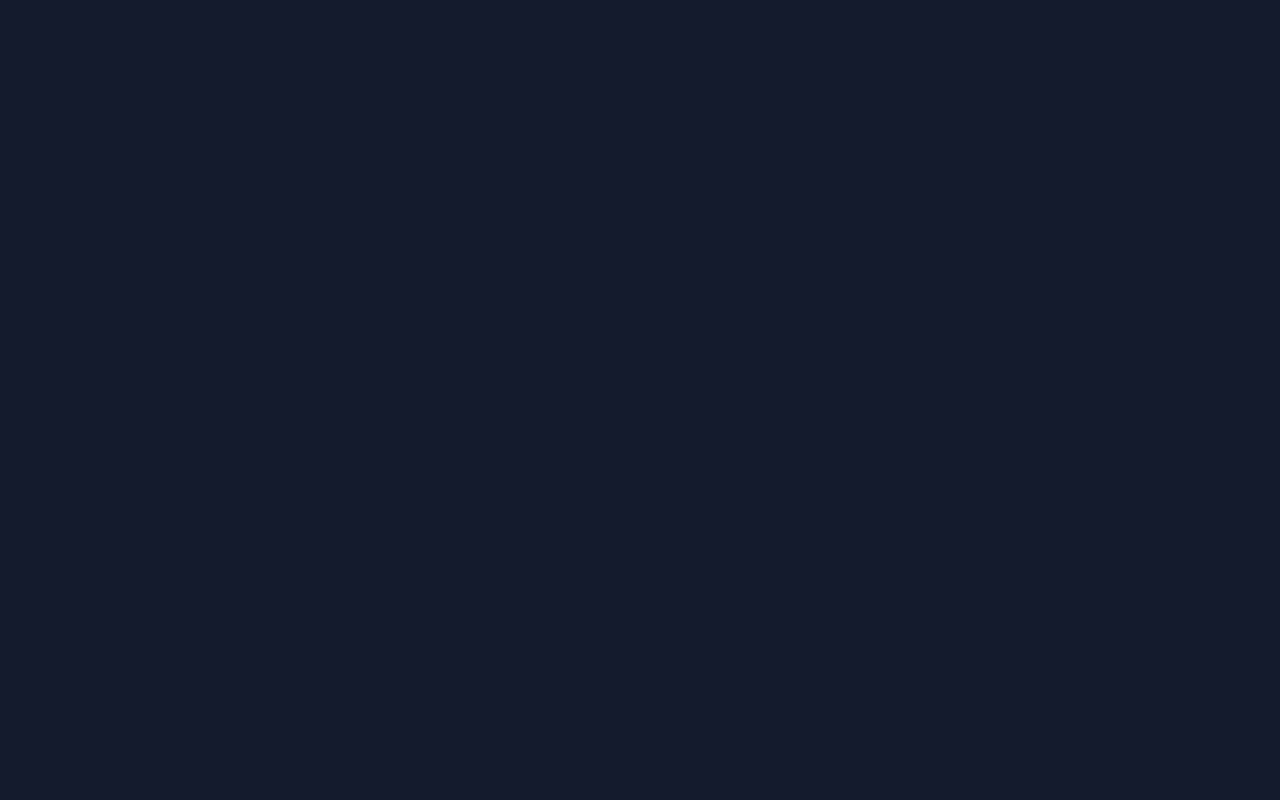
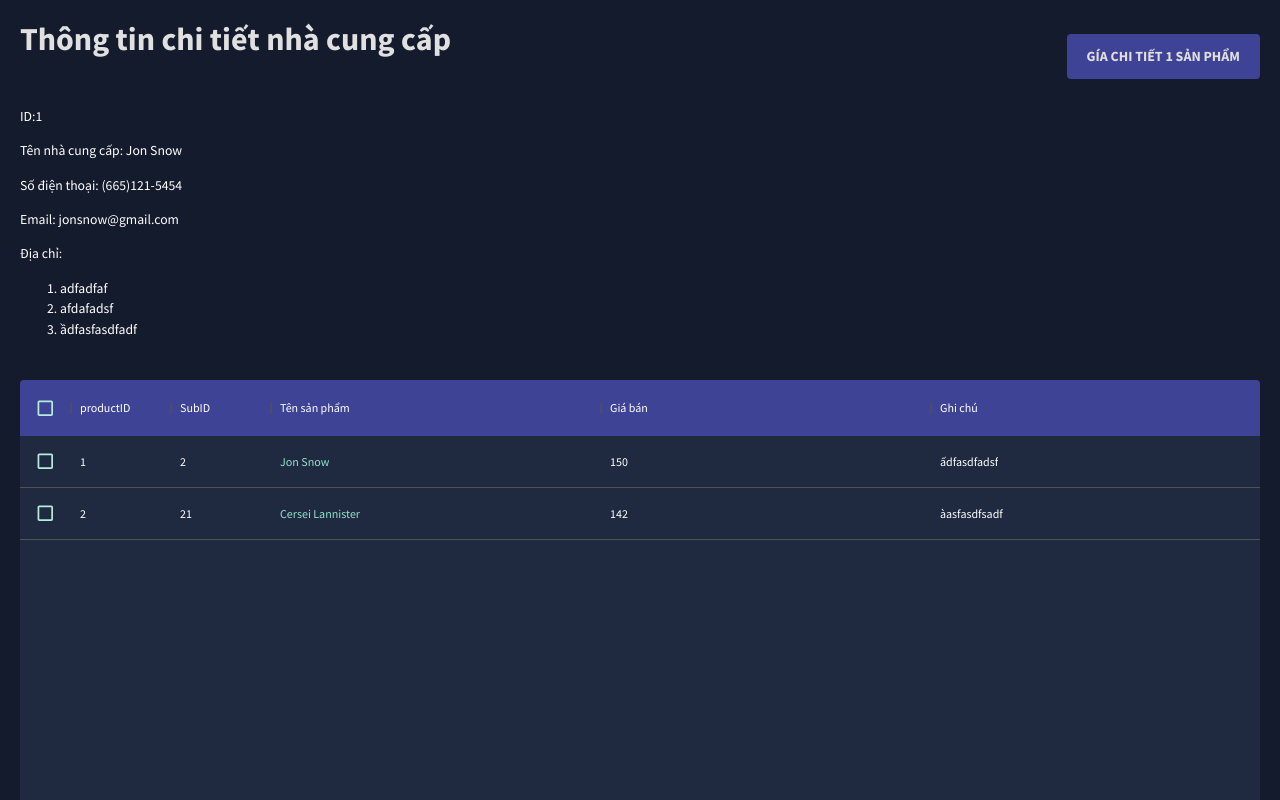
Before and after one commit to monleak/sp-fe, a React (Create React App) app: page /BaoGia in a window 1280 px wide. Before the commit this address had no page. Shown: the top 800 px of the page. Built offline with nearby package versions, Linux system fonts and the light colour scheme.

Commit message:
day la form tao nha cung cap moi va danh sach nha cung cap va thong tin mot nha cung cap chi tiet toi chua them may cai nut xoa sua vao dong co gi check ho voi

```diff
--- a/src/App.tsx
+++ b/src/App.tsx
@@ -3,7 +3,7 @@ import { Routes, Route } from "react-router-dom";
 import Topbar from "./scenes/global/Topbar";
 import Sidebar from "./scenes/global/Sidebar";
 import Dashboard from "./scenes/dashboard";
-import Team from "./scenes/SupplierList";
+import SupplierList from "./scenes/SupplierList";
 import Form from "./scenes/createNewSupplierForm";
 // import Invoices from './scenes/invoices';
 // import Contacts from './scenes/contacts';
@@ -16,6 +16,8 @@ import Form from "./scenes/createNewSupplierForm";
 //import Calendar from './scenes/calendar/calendar';
 import { CssBaseline, ThemeProvider } from "@mui/material";
 import { ColorModeContext, useMode } from "./theme";
+import SupplierDetailInfo from "./scenes/SupplierDetailInfo";
+import BaoGia from "./scenes/BaoGiaNhaCungCapChoMotLoaiSanPham";
 
 function App() {
   const [theme, colorMode] = useMode();
@@ -31,8 +33,10 @@ function App() {
             {/* <Topbar setIsSidebar={setIsSidebar} /> */}
             <Routes>
               <Route path="/" element={<Dashboard />} />
-              <Route path="/supplierlist" element={<Team />} />
+              <Route path="/supplierlist" element={<SupplierList />} />
               <Route path="/createNewSupplierForm" element={<Form />} />
+              <Route path="/SupplierDetailInfo" element={<SupplierDetailInfo />} />
+              <Route path="/BaoGia" element={<BaoGia />} />
               {/* <Route path="/contacts" element={<Contacts />} />
               <Route path="/invoices" element={<Invoices />} />
               <Route path="/form" element={<Form />} />
--- a/src/data/mockData.ts
+++ b/src/data/mockData.ts
@@ -4,74 +4,16 @@ export const mockDataTeam: any = [
   {
     id: 1,
     name: "Jon Snow",
-    email: "jonsnow@gmail.com",
-    count: 150,
-    phone: "(665)121-5454",
-    access: "admin",
+    subpdid: 2,
+    unit_price: 150,
+    note: "ấdfasdfadsf",
   },
   {
     id: 2,
     name: "Cersei Lannister",
-    email: "cerseilannister@gmail.com",
-    count: 142,
-    phone: "(421)314-2288",
-    access: "manager",
-  },
-  {
-    id: 3,
-    name: "Jaime Lannister",
-    email: "jaimelannister@gmail.com",
-    count: 125,
-    phone: "(422)982-6739",
-    access: "user",
-  },
-  {
-    id: 4,
-    name: "Anya Stark",
-    email: "anyastark@gmail.com",
-    count: 116,
-    phone: "(921)425-6742",
-    access: "admin",
-  },
-  {
-    id: 5,
-    name: "Daenerys Targaryen",
-    email: "daenerystargaryen@gmail.com",
-    count: 101,
-    phone: "(421)445-1189",
-    access: "user",
-  },
-  {
-    id: 6,
-    name: "Ever Melisandre",
-    email: "evermelisandre@gmail.com",
-    count: 90,
-    phone: "(232)545-6483",
-    access: "mancountr",
-  },
-  {
-    id: 7,
-    name: "Ferrara Clifford",
-    email: "ferraraclifford@gmail.com",
-    count: 84,
-    phone: "(543)124-0123",
-    access: "user",
-  },
-  {
-    id: 8,
-    name: "Rossini Frances",
-    email: "rossinifrances@gmail.com",
-    count: 76,
-    phone: "(222)444-5555",
-    access: "user",
-  },
-  {
-    id: 9,
-    name: "Harvey Roxie",
-    email: "harveyroxie@gmail.com",
-    count: 65,
-    phone: "(444)555-6239",
-    access: "admin",
+    subpdid: 21,
+    unit_price: 142,
+    note:"àasfasdfsadf",
   },
 ];
 
@@ -317,6 +259,93 @@ export const mockTransactions = [
   },
 ];
 
+export const productData=
+  {
+    id: 1,
+    name: "Jon Snow",
+    email: "jonsnow@gmail.com",
+    phone: "(665)121-5454",
+    address:
+    [
+      "adfadfaf",
+      "afdafadsf",
+      "ầdfasfasdfadf",
+    ],
+  }
+export const products: any = [
+  {
+    pdid: 1,
+    subpdid: 10,
+    name: "sfafafas",
+    unit_price: 100000,
+    note: "sdfafdsf"
+  },
+  {
+    pdid: 2,
+    subpdid: 10,
+    name: "sfafafas",
+    unit_price: 100000,
+    note: "dầdsafđf"
+
+  },
+  {
+    pdid: 2,
+    subpdid: 10,
+    name: "sfafafas",
+    unit_price: 100000,
+    note: "dầdsafđf"
+
+  },
+  {
+    pdid: 2,
+    subpdid: 10,
+    name: "sfafafas",
+    unit_price: 100000,
+    note: "dầdsafđf"
+
+  },
+  {
+    pdid: 2,
+    subpdid: 10,
+    name: "sfafafas",
+    unit_price: 100000,
+    note: "dầdsafđf"
+
+  },
+  {
+    pdid: 2,
+    subpdid: 10,
+    name: "sfafafas",
+    unit_price: 100000,
+    note: "dầdsafđf"
+
+  },
+  {
+    pdid: 2,
+    subpdid: 10,
+    name: "sfafafas",
+    unit_price: 100000,
+    note: "dầdsafđf"
+
+  },
+  {
+    pdid: 2,
+    subpdid: 10,
+    name: "sfafafas",
+    unit_price: 100000,
+    note: "dầdsafđf"
+
+  },
+  {
+    pdid: 2,
+    subpdid: 10,
+    name: "sfafafas",
+    unit_price: 100000,
+    note: "dầdsafđf"
+
+  },
+];
+
 export const mockLineData = [
   {
     id: "Tổng",
--- /dev/null
+++ b/src/scenes/BaoGiaNhaCungCapChoMotLoaiSanPham/index.tsx
@@ -0,0 +1,134 @@
+// import * as React from 'react';
+// import InputLabel from '@mui/material/InputLabel';
+// import MenuItem from '@mui/material/MenuItem';
+// import FormControl from '@mui/material/FormControl';
+// import Select, { SelectChangeEvent } from '@mui/material/Select';
+
+// export default function BaoGia() {
+//   const [age, setAge] = React.useState('');
+
+//   const handleChange = (event: SelectChangeEvent) => {
+//     setAge(event.target.value);
+//   };
+
+//   return (
+//     <FormControl sx={{ m: 1, minWidth: 120 }} size="small">
+//       <InputLabel id="demo-select-small">Age</InputLabel>
+//       <Select
+//         labelId="demo-select-small"
+//         id="demo-select-small"
+//         value={age}
+//         label="Age"
+//         onChange={handleChange}
+//       >
+//         <MenuItem value="">
+//           <em>None</em>
+//         </MenuItem>
+//         <MenuItem value={10}>Ten</MenuItem>
+//         <MenuItem value={20}>Twenty</MenuItem>
+//         <MenuItem value={30}>Thirty</MenuItem>
+//       </Select>
+//     </FormControl>
+
+//   );
+// }
+import { Box,Button, useTheme } from "@mui/material";
+import { DataGrid } from "@mui/x-data-grid";
+import { tokens } from "../../theme";
+import { mockDataTeam, products , productData} from "../../data/mockData";
+import Header from "../../components/Header";
+
+
+const SupplierDetailInfo = () => {
+  const theme = useTheme();
+  const colors = tokens(theme.palette.mode);
+  const columns = [
+    { field: "id", headerName: "productID" },
+    {field: "subpdid", headerName: "SubID"},
+    {
+      field: "name",
+      headerName: "Tên sản phẩm",
+      flex: 1,
+      cellClassName: "name-column--cell",
+    },
+    {
+      field: "unit_price",
+      headerName: "Giá bán",
+      flex: 1,
+    },
+    {
+      field: "note",
+      headerName: "Ghi chú",
+      flex: 1,
+    },
+  ];
+
+  return (
+    <Box m="20px">
+        <Box display="flex" justifyContent="space-between" alignItems="center">
+            <Header title="Thông tin chi tiết nhà cung cấp" subtitle="" />
+            <Box>
+            <Button
+                sx={{
+                backgroundColor: colors.blueAccent[700],
+                color: colors.grey[100],
+                fontSize: "14px",
+                fontWeight: "bold",
+                padding: "10px 20px",
+                }}
+            >
+                Gía chi tiết 1 sản phẩm
+            </Button>
+            </Box>
+        </Box>
+        <Box>
+            <p>ID:{productData.id}</p>
+            <p>Tên nhà cung cấp: {productData.name}</p>
+            <p>Số điện thoại: {productData.phone}</p>
+            <p>Email: {productData.email}</p>
+            <p>Địa chỉ:</p>
+            <ol>
+                {productData.address.map((add) => <li>{add}</li>)}
+            </ol>
+        </Box>
+      <Box
+        m="40px 0 0 0"
+        height="75vh"
+        sx={{
+          "& .MuiDataGrid-root": {
+            border: "none",
+          },
+          "& .MuiDataGrid-cell": {
+            borderBottom: "none",
+          },
+          "& .name-column--cell": {
+            color: colors.greenAccent[300],
+          },
+          "& .MuiDataGrid-columnHeaders": {
+            backgroundColor: colors.blueAccent[700],
+            borderBottom: "none",
+          },
+          "& .MuiDataGrid-virtualScroller": {
+            backgroundColor: colors.primary[400],
+          },
+          "& .MuiDataGrid-footerContainer": {
+            borderTop: "none",
+            backgroundColor: colors.blueAccent[700],
+          },
+          "& .MuiCheckbox-root": {
+            color: `${colors.greenAccent[200]} !important`,
+          },
+        }}
+      >
+        <DataGrid
+          checkboxSelection
+          rows={mockDataTeam}
+          columns={columns}
+          experimentalFeatures={{ newEditingApi: true }}
+        />
+      </Box>
+    </Box>
+  );
+};
+
+export default SupplierDetailInfo;
--- /dev/null
+++ b/src/scenes/SupplierDetailInfo/index.tsx
@@ -0,0 +1,100 @@
+import { Box,Button, useTheme } from "@mui/material";
+import { DataGrid } from "@mui/x-data-grid";
+import { tokens } from "../../theme";
+import { mockDataTeam, products , productData} from "../../data/mockData";
+import Header from "../../components/Header";
+
+
+const SupplierDetailInfo = () => {
+  const theme = useTheme();
+  const colors = tokens(theme.palette.mode);
+  const columns = [
+    { field: "id", headerName: "productID" },
+    {field: "subpdid", headerName: "SubID"},
+    {
+      field: "name",
+      headerName: "Tên sản phẩm",
+      flex: 1,
+      cellClassName: "name-column--cell",
+    },
+    {
+      field: "unit_price",
+      headerName: "Giá bán",
+      flex: 1,
+    },
+    {
+      field: "note",
+      headerName: "Ghi chú",
+      flex: 1,
+    },
+  ];
+
+  return (
+    <Box m="20px">
+        <Box display="flex" justifyContent="space-between" alignItems="center">
+            <Header title="Thông tin chi tiết nhà cung cấp" subtitle="" />
+            <Box>
+            <Button
+                sx={{
+                backgroundColor: colors.blueAccent[700],
+                color: colors.grey[100],
+                fontSize: "14px",
+                fontWeight: "bold",
+                padding: "10px 20px",
+                }}
+            >
+                Gía chi tiết 1 sản phẩm
+            </Button>
+            </Box>
+        </Box>
+        <Box>
+            <p>ID:{productData.id}</p>
+            <p>Tên nhà cung cấp: {productData.name}</p>
+            <p>Số điện thoại: {productData.phone}</p>
+            <p>Email: {productData.email}</p>
+            <p>Địa chỉ:</p>
+            <ol>
+                {productData.address.map((add) => <li>{add}</li>)}
+            </ol>
+        </Box>
+      <Box
+        m="40px 0 0 0"
+        height="75vh"
+        sx={{
+          "& .MuiDataGrid-root": {
+            border: "none",
+          },
+          "& .MuiDataGrid-cell": {
+            borderBottom: "none",
+          },
+          "& .name-column--cell": {
+            color: colors.greenAccent[300],
+          },
+          "& .MuiDataGrid-columnHeaders": {
+            backgroundColor: colors.blueAccent[700],
+            borderBottom: "none",
+          },
+          "& .MuiDataGrid-virtualScroller": {
+            backgroundColor: colors.primary[400],
+          },
+          "& .MuiDataGrid-footerContainer": {
+            borderTop: "none",
+            backgroundColor: colors.blueAccent[700],
+          },
+          "& .MuiCheckbox-root": {
+            color: `${colors.greenAccent[200]} !important`,
+          },
+        }}
+      >
+        <DataGrid
+          checkboxSelection
+          rows={mockDataTeam}
+          columns={columns}
+          experimentalFeatures={{ newEditingApi: true }}
+        />
+      </Box>
+    </Box>
+  );
+};
+
+export default SupplierDetailInfo;
--- a/src/scenes/SupplierList/index.tsx
+++ b/src/scenes/SupplierList/index.tsx
@@ -3,15 +3,16 @@ import { DataGrid } from "@mui/x-data-grid";
 import { tokens } from "../../theme";
 import { mockDataTeam } from "../../data/mockData";
 import Header from "../../components/Header";
+import ModeEditIcon from '@mui/icons-material/ModeEdit';
 
-const Team = () => {
+const SupplierList = () => {
   const theme = useTheme();
   const colors = tokens(theme.palette.mode);
   const columns = [
     { field: "id", headerName: "ID" },
     {
       field: "name",
-      headerName: "Tên",
+      headerName: "Tên nhà cung cấp",
       flex: 1,
       cellClassName: "name-column--cell",
     },
@@ -31,6 +32,14 @@ const Team = () => {
       flex: 1,
     },
     { field: "count", headerName: "Tổng số giao dịch", flex: 1 },
+    {
+      field: "edit_delete",
+      renderCell: (param: any) => {
+        return (
+          <Button variant="outlined" color="warning">Edit</Button>
+        );
+      },
+    },
   ];
 
   return (
@@ -51,7 +60,31 @@ const Team = () => {
           </Button>
         </Box>
       </Box>
-      <Box m="40px 0 0 0">
+      <Box m="40px 0 0 0"display="flex" justifyContent="space-between" alignItems="center">
+        <Button
+          sx={{
+            backgroundColor: colors.blueAccent[700],
+            color: colors.grey[100],
+            fontSize: "14px",
+            fontWeight: "bold",
+            padding: "10px 20px",
+          }}
+        >
+          Thông tin chi tiết nhà cung cấp
+        </Button>
+        <Box display="flex" justifyContent="space-between" alignItems="center">
+          <Button
+          sx={{
+            backgroundColor: colors.blueAccent[700],
+            color: colors.grey[100],
+            fontSize: "14px",
+            fontWeight: "bold",
+            padding: "10px 20px",
+          }}
+        >
+          Sửa thông tin nhà cung cấp
+        </Button>
+
         <Button
           sx={{
             backgroundColor: colors.blueAccent[700],
@@ -63,20 +96,10 @@ const Team = () => {
         >
           Xóa nhà cung cấp
         </Button>
+
       </Box>
-      <Box m="40px 0 0 0">
-        <Button
-          sx={{
-            backgroundColor: colors.blueAccent[700],
-            color: colors.grey[100],
-            fontSize: "14px",
-            fontWeight: "bold",
-            padding: "10px 20px",
-          }}
-        >
-          Sửa thông tin nhà cung cấp
-        </Button>
       </Box>
+
       <Box
         m="40px 0 0 0"
         height="75vh"
@@ -101,13 +124,9 @@ const Team = () => {
             borderTop: "none",
             backgroundColor: colors.blueAccent[700],
           },
-          "& .MuiCheckbox-root": {
-            color: `${colors.greenAccent[200]} !important`,
-          },
         }}
       >
         <DataGrid
-          checkboxSelection
           rows={mockDataTeam}
           columns={columns}
           experimentalFeatures={{ newEditingApi: true }}
@@ -117,4 +136,4 @@ const Team = () => {
   );
 };
 
-export default Team;
+export default SupplierList;
--- a/src/scenes/createNewSupplierForm/index.jsx
+++ b/src/scenes/createNewSupplierForm/index.tsx
@@ -5,7 +5,7 @@ import useMediaQuery from "@mui/material/useMediaQuery";
 import Header from "../../components/Header";
 const Form = () => {
   const isNonMobile = useMediaQuery("(min-width:600px)");
-  const handleFormSubmit = (values) => {
+  const handleFormSubmit = (values: any) => {
     console.log(values);
   };
 
@@ -15,7 +15,7 @@ const Form = () => {
       <Box display="flex" justifyContent="space-between" alignItems="center">
         <Header title="Thêm nhà cung cấp" subtitle="" />
       </Box>
-      {/* <Formik
+      <Formik
         onSubmit={handleFormSubmit}
         initialValues={initialValues}
         validationSchema={checkoutSchema}
@@ -27,7 +27,7 @@ const Form = () => {
           handleBlur,
           handleChange,
           handleSubmit,
-        }) => ( */}
+        }) => (
           <form >
             <Box
               display="grid"
@@ -41,26 +41,26 @@ const Form = () => {
                 fullWidth
                 variant="filled"
                 type="text"
-                label="Name"
-                // onBlur={handleBlur}
-                // onChange={handleChange}
-                // value={values.Name}
+                label="Tên nhà cung cấp"
+                onBlur={handleBlur}
+                onChange={handleChange}
+                value={values.Name}
                 name="Name"
-                // error={!!touched.Name && !!errors.Name}
-                // helperText={touched.Name && errors.Name}
+                error={!!touched.Name && !!errors.Name}
+                helperText={touched.Name && errors.Name}
                 sx={{ gridColumn: "span 4" }}
               />
               <TextField
                 fullWidth
                 variant="filled"
                 type="text"
-                label="Phone"
-                // onBlur={handleBlur}
-                // onChange={handleChange}
-                // value={values.Phone}
+                label="Số điện thoại"
+                onBlur={handleBlur}
+                onChange={handleChange}
+                value={values.Phone}
                 name="Phone"
-                // error={!!touched.Phone && !!errors.Phone}
-                // helperText={touched.Phone && errors.Phone}
+                error={!!touched.Phone && !!errors.Phone}
+                helperText={touched.Phone && errors.Phone}
                 sx={{ gridColumn: "span 4" }}
               />
               <TextField
@@ -68,25 +68,25 @@ const Form = () => {
                 variant="filled"
                 type="text"
                 label="Email"
-                // onBlur={handleBlur}
-                // onChange={handleChange}
-                // value={values.Email}
+                onBlur={handleBlur}
+                onChange={handleChange}
+                value={values.Email}
                 name="Email"
-                // error={!!touched.Email && !!errors.Email}
-                // helperText={touched.Email && errors.Email}
+                error={!!touched.Email && !!errors.Email}
+                helperText={touched.Email && errors.Email}
                 sx={{ gridColumn: "span 4" }}
               />
               <TextField
                 fullWidth
                 variant="filled"
                 type="text"
-                label="Address"
-                // onBlur={handleBlur}
-                // onChange={handleChange}
-                // value={values.Address}
+                label="Địa chỉ"
+                onBlur={handleBlur}
+                onChange={handleChange}
+                value={values.Address}
                 name="Address"
-                // error={!!touched.Address && !!errors.Address}
-                // helperText={touched.Address && errors.Address}
+                error={!!touched.Address && !!errors.Address}
+                helperText={touched.Address && errors.Address}
                 sx={{ gridColumn: "span 4" }}
               />
             </Box>
@@ -96,25 +96,25 @@ const Form = () => {
               </Button>
             </Box>
           </form>
-        {/* )}
-      </Formik> */}
+        )}
+      </Formik>
     </Box>
   );
 };
 
-// const phoneRegExp =
-//   /^((\+[1-9]{1,4}[ -]?)|(\([0-9]{2,3}\)[ -]?)|([0-9]{2,4})[ -]?)*?[0-9]{3,4}[ -]?[0-9]{3,4}$/;
+const phoneRegExp =
+  /^((\+[1-9]{1,4}[ -]?)|(\([0-9]{2,3}\)[ -]?)|([0-9]{2,4})[ -]?)*?[0-9]{3,4}[ -]?[0-9]{3,4}$/;
 
-// const checkoutSchema = yup.object().shape({
-//   Name: yup.string().required("required"),
-//   Phone: yup.string().required("required"),
-//   Email: yup.string().Email("invalid Email").required("required"),
-//   Address: yup
-//     .string()
-//     .matches(phoneRegExp, "Phone number is not valid")
-//     .required("required"),
+const checkoutSchema = yup.object().shape({
+  Name: yup.string().required("required"),
+  Phone: yup.string().required("required"),
+  Email: yup.string().email("invalid Email").required("required"),
+  Address: yup
+    .string()
+    .matches(phoneRegExp, "Phone number is not valid")
+    .required("required"),
 
-// });
+});
 const initialValues = {
   Name: "",
   Phone: "",
```
